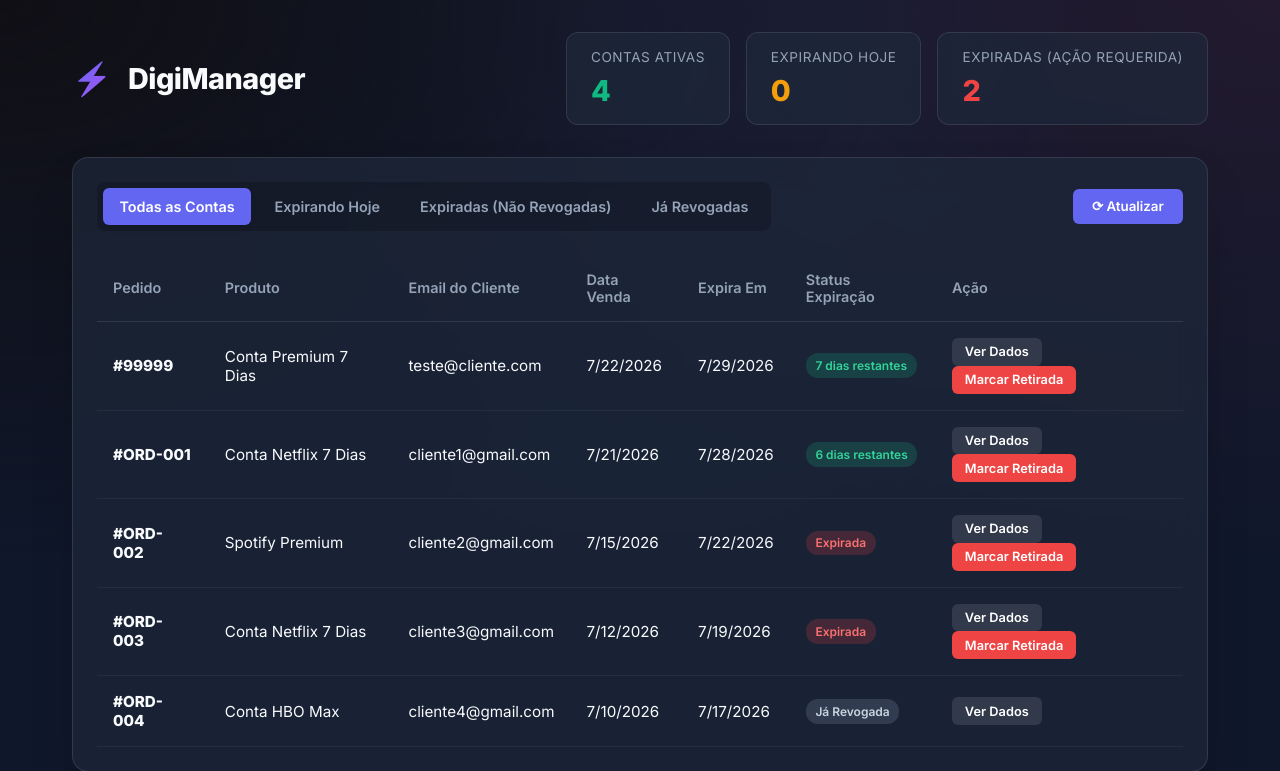
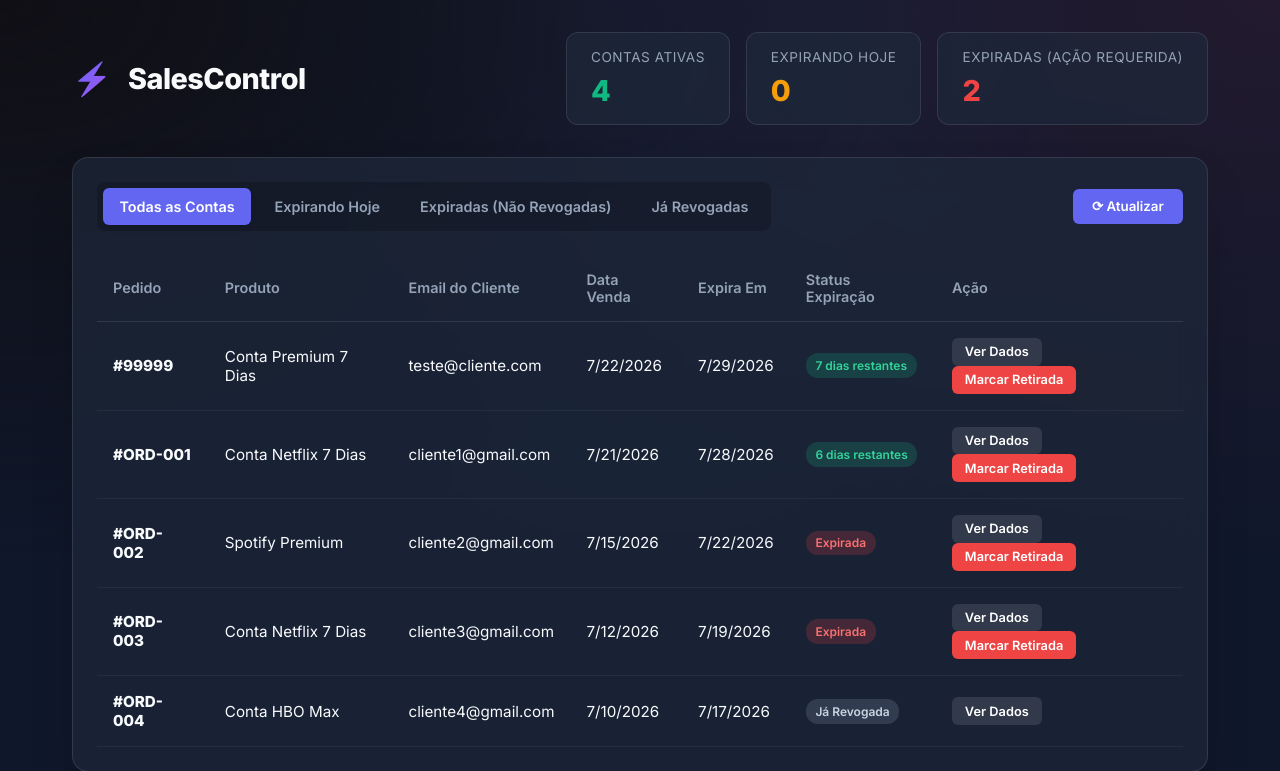
Before and after one commit to Jv-costa02/digimanager, a Flask app: page / in a window 1280 px wide. Shown: the top 771 px of the page. Run offline with Flask 3, Linux system fonts and the light colour scheme; data comes from the database, SQL or seed files in the repository.

Commit message:
Update index.html

```diff
--- a/templates/index.html
+++ b/templates/index.html
@@ -3,7 +3,7 @@
 <head>
     <meta charset="UTF-8">
     <meta name="viewport" content="width=device-width, initial-scale=1.0">
-    <title>Ggsel/Digiseller AutoManage</title>
+    <title>SalesControl</title>
     <link href="https://fonts.googleapis.com/css2?family=Inter:wght@300;400;600;800&display=swap" rel="stylesheet">
     <link rel="stylesheet" href="/static/styles.css">
 </head>
@@ -12,7 +12,7 @@
         <header class="header">
             <div class="logo">
                 <div class="logo-icon">⚡</div>
-                <h1>DigiManager</h1>
+                <h1>SalesControl</h1>
             </div>
             <div class="stats">
                 <div class="stat-box active-box">
```
